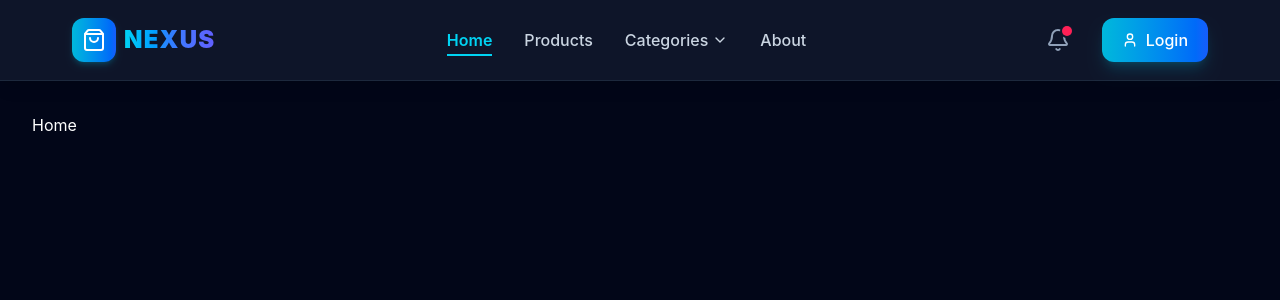
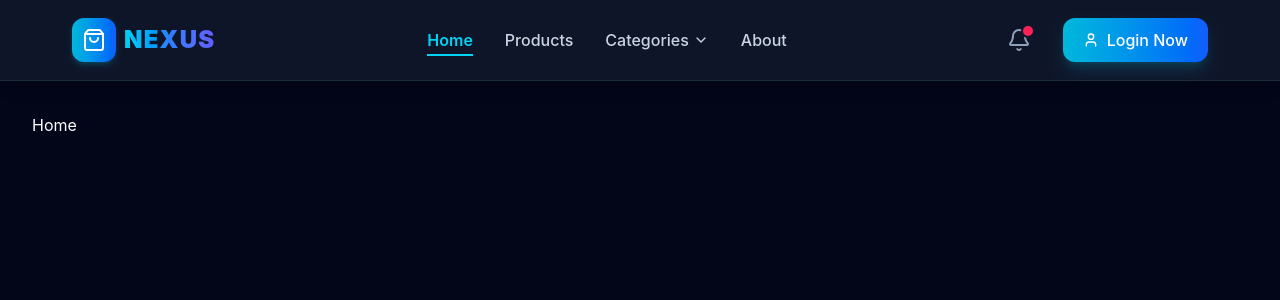
Before and after one commit to md-rayhan-mern/my-app-front1, a React (Vite) app: page / in a window 1280 px wide. Shown: the top 300 px of the page. Built offline with nearby package versions, Linux system fonts and the light colour scheme.

Commit message:
login menu update

```diff
--- a/src/components/common/Navbar.jsx
+++ b/src/components/common/Navbar.jsx
@@ -1,10 +1,13 @@
 import React, { useState } from "react";
 import { NavLink, Link } from "react-router"; // react-router থেকে সরাসরি ইমপোর্ট
 import { Menu, X, ChevronDown, Bell, User, ShoppingBag } from "lucide-react";
+import { useSelector } from "react-redux";
 
 const Navbar = () => {
   const [isOpen, setIsOpen] = useState(false);
   const [isDropdownOpen, setIsDropdownOpen] = useState(false);
+  const { isAuthenticated } = useSelector((state) => state.auth);
+  console.log(isAuthenticated);
 
   // NavLink এর জন্য কমন স্টাইলিং ফাংশন
   const navLinkStyles = ({ isActive }) =>
@@ -91,6 +94,12 @@ const Navbar = () => {
               <span className="absolute top-1.5 right-1.5 w-2.5 h-2.5 bg-rose-500 rounded-full ring-2 ring-slate-900"></span>
             </button>
 
+            {isAuthenticated ? (
+              <div className="flex items-center space-x-2 bg-gradient-to-r from-cyan-500 to-blue-600 hover:from-cyan-600 hover:to-blue-700 px-5 py-2.5 rounded-xl font-medium shadow-lg shadow-cyan-500/20 transform hover:-translate-y-0.5 transition-all duration-200">
+                <User className="h-4 w-4" />
+                <span>Login Now</span>
+              </div>
+            ) : (
               <Link
                 to="/login"
                 className="flex items-center space-x-2 bg-gradient-to-r from-cyan-500 to-blue-600 hover:from-cyan-600 hover:to-blue-700 px-5 py-2.5 rounded-xl font-medium shadow-lg shadow-cyan-500/20 transform hover:-translate-y-0.5 transition-all duration-200"
@@ -98,6 +107,7 @@ const Navbar = () => {
                 <User className="h-4 w-4" />
                 <span>Login</span>
               </Link>
+            )}
           </div>
 
           {/* ৪. মোবাইল মেনু টগল বাটন (Hamburger) */}
--- a/src/features/auth/authSlice.js
+++ b/src/features/auth/authSlice.js
@@ -1,7 +1,7 @@
 import { createSlice } from "@reduxjs/toolkit";
 
 const initialState = {
-  isAuthenticated: false,
+  isAuthenticated: true,
   user: null,
   token: null,
 };
```
Lines whose indentation alone changed are shown as unchanged.
